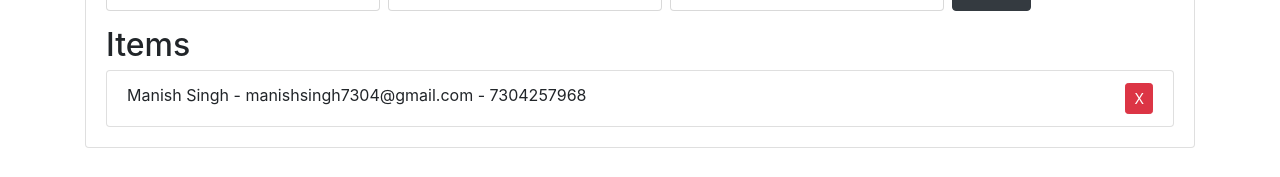
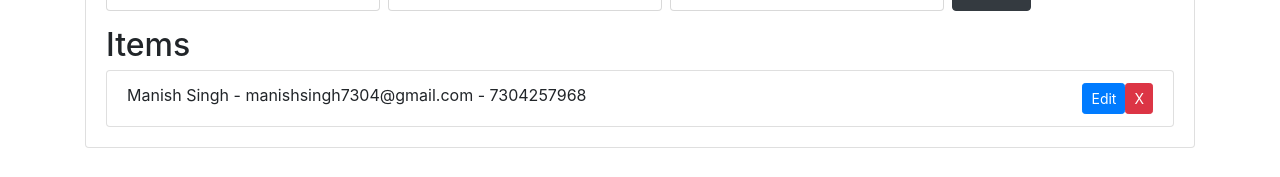
Before and after one commit to ManishSingh243/Booking-App, a plain HTML site: page index.html in a window 1280 px wide. Shown: the part 207-384 px from the top of the page. Drawn offline with nearby package versions, Linux system fonts and the light colour scheme.

Commit message:
finalSubmit

```diff
--- a/index.html
+++ b/index.html
@@ -32,7 +32,8 @@
     <h2 class="title">Items</h2>
     <ul id="items" class="list-group">
       <li class="list-group-item">Manish Singh - manishsingh7304@gmail.com - 7304257968 <button
-        class="btn btn-danger btn-sm float-right delete">X</button></li>
+        class="btn btn-danger btn-sm float-right delete">X</button> <button
+        class="btn btn-primary btn-sm float-right edit">Edit</button></li>
     </ul>
    </div>
   </div>
```
